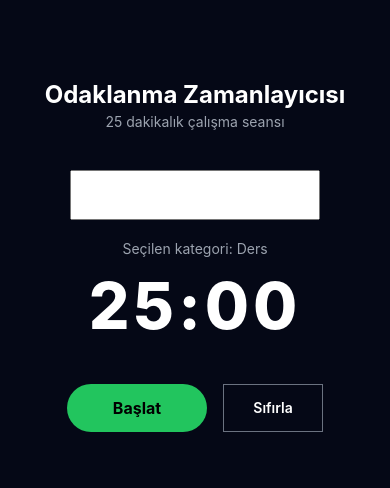
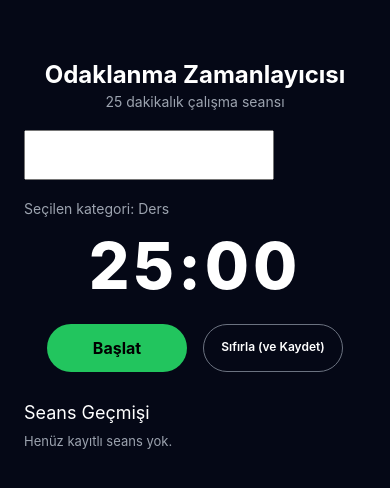
Before and after one commit to Semihozcaka/FocusApp, a React Native app: screen / in a window 390 px wide. Shown: the top 488 px of the page. Built offline with nearby package versions, Linux system fonts and the light colour scheme.

Commit message:
feat: save focus sessions and show session history

```diff
--- a/App.tsx
+++ b/App.tsx
@@ -1,11 +1,27 @@
+import React, { useEffect, useState } from 'react';
+import {
+  View,
+  Text,
+  StyleSheet,
+  TouchableOpacity,
+  ScrollView,
+} from 'react-native';
+import AsyncStorage from '@react-native-async-storage/async-storage';
 import { Picker } from '@react-native-picker/picker';
-import React, { useEffect, useState } from 'react';
-import { StyleSheet, Text, TouchableOpacity, View } from 'react-native';
-//gün2 katagori
+
 const WORK_MINUTES = 25;
 
+type FocusSession = {
+  id: string;
+  category: string;
+  durationSeconds: number;
+  createdAt: string;
+};
+
 function formatTime(totalSeconds: number) {
-  const minutes = Math.floor(totalSeconds / 60).toString().padStart(2, '0');
+  const minutes = Math.floor(totalSeconds / 60)
+    .toString()
+    .padStart(2, '0');
   const seconds = (totalSeconds % 60).toString().padStart(2, '0');
   return `${minutes}:${seconds}`;
 }
@@ -13,8 +29,26 @@ function formatTime(totalSeconds: number) {
 export default function App() {
   const [secondsLeft, setSecondsLeft] = useState(WORK_MINUTES * 60);
   const [isRunning, setIsRunning] = useState(false);
-  const [category, setCategory] = useState("Ders");
+  const [category, setCategory] = useState('Ders');
+  const [sessions, setSessions] = useState<FocusSession[]>([]);
 
+  // Uygulama açıldığında eski seansları yükle
+  useEffect(() => {
+    loadSessions();
+  }, []);
+
+  const loadSessions = async () => {
+    try {
+      const json = await AsyncStorage.getItem('sessions');
+      if (json) {
+        setSessions(JSON.parse(json));
+      }
+    } catch (e) {
+      console.log('Session load error:', e);
+    }
+  };
+
+  // Zamanlayıcı
   useEffect(() => {
     if (!isRunning) return;
 
@@ -22,6 +56,8 @@ export default function App() {
       setSecondsLeft(prev => {
         if (prev <= 1) {
           clearInterval(intervalId);
+          // süre bittiğinde seansı kaydet
+          saveCurrentSession(prev);
           return 0;
         }
         return prev - 1;
@@ -33,25 +69,50 @@ export default function App() {
 
   const handleStartPause = () => {
     if (secondsLeft === 0) {
+      // bittiyse tekrar başlatmadan önce resetle
       setSecondsLeft(WORK_MINUTES * 60);
     }
     setIsRunning(prev => !prev);
   };
 
-  const handleReset = () => {
+  const handleReset = async () => {
+    // Kullanıcı süreyi sıfırlıyorsa ve sayaç tam dolu değilse seansı kaydedelim
+    if (secondsLeft !== WORK_MINUTES * 60) {
+      await saveCurrentSession(secondsLeft);
+    }
     setIsRunning(false);
     setSecondsLeft(WORK_MINUTES * 60);
+  };
+
+  const saveCurrentSession = async (currentSecondsLeft: number) => {
+    try {
+      const durationSeconds = WORK_MINUTES * 60 - currentSecondsLeft;
+      if (durationSeconds <= 0) return;
+
+      const newSession: FocusSession = {
+        id: Date.now().toString(),
+        category,
+        durationSeconds,
+        createdAt: new Date().toISOString(),
+      };
+
+      const updated = [...sessions, newSession];
+      setSessions(updated);
+      await AsyncStorage.setItem('sessions', JSON.stringify(updated));
+    } catch (e) {
+      console.log('Session save error:', e);
+    }
   };
 
   return (
     <View style={styles.container}>
       <Text style={styles.title}>Odaklanma Zamanlayıcısı</Text>
       <Text style={styles.subtitle}>25 dakikalık çalışma seansı</Text>
+
       <View style={{ marginBottom: 20 }}>
-
         <Picker
           selectedValue={category}
-          onValueChange={(itemValue) => setCategory(itemValue)}
+          onValueChange={itemValue => setCategory(itemValue)}
           style={{ width: 250, height: 50, color: 'white' }}
           dropdownIconColor="white"
         >
@@ -67,20 +128,56 @@ export default function App() {
         Seçilen kategori: {category}
       </Text>
 
-
       <Text style={styles.timer}>{formatTime(secondsLeft)}</Text>
 
       <View style={styles.buttonsRow}>
-        <TouchableOpacity style={styles.primaryButton} onPress={handleStartPause}>
+        <TouchableOpacity
+          style={styles.primaryButton}
+          onPress={handleStartPause}
+        >
           <Text style={styles.primaryButtonText}>
-            {isRunning ? 'Durdur' : secondsLeft === 0 ? 'Yeniden Başlat' : 'Başlat'}
+            {isRunning
+              ? 'Durdur'
+              : secondsLeft === 0
+              ? 'Yeniden Başlat'
+              : 'Başlat'}
           </Text>
         </TouchableOpacity>
 
         <TouchableOpacity style={styles.secondaryButton} onPress={handleReset}>
-          <Text style={styles.secondaryButtonText}>Sıfırla</Text>
+          <Text style={styles.secondaryButtonText}>Sıfırla (ve Kaydet)</Text>
         </TouchableOpacity>
       </View>
+
+      <ScrollView
+        style={styles.sessionsList}
+        contentContainerStyle={{ paddingBottom: 40 }}
+      >
+        <Text style={styles.sessionsTitle}>Seans Geçmişi</Text>
+
+        {sessions.length === 0 ? (
+          <Text style={styles.emptyText}>Henüz kayıtlı seans yok.</Text>
+        ) : (
+          sessions.map(session => (
+            <View key={session.id} style={styles.sessionCard}>
+              <Text style={styles.sessionText}>
+                Kategori: {session.category}
+              </Text>
+              <Text style={styles.sessionText}>
+                Süre: {Math.floor(session.durationSeconds / 60)} dakika {session.durationSeconds % 60} saniye
+                </Text>
+
+              <Text style={styles.sessionText}>
+                Tarih:{' '}
+                {new Date(session.createdAt).toLocaleString('tr-TR', {
+                  dateStyle: 'short',
+                  timeStyle: 'short',
+                })}
+              </Text>
+            </View>
+          ))
+        )}
+      </ScrollView>
     </View>
   );
 }
@@ -89,31 +186,34 @@ const styles = StyleSheet.create({
   container: {
     flex: 1,
     paddingHorizontal: 24,
-    paddingTop: 80,
+    paddingTop: 60,
     backgroundColor: '#050816',
-    alignItems: 'center',
   },
   title: {
     fontSize: 24,
     fontWeight: '700',
     color: 'white',
     marginBottom: 4,
+    textAlign: 'center',
   },
   subtitle: {
     fontSize: 14,
     color: '#9ca3af',
-    marginBottom: 40,
+    marginBottom: 20,
+    textAlign: 'center',
   },
   timer: {
     fontSize: 64,
     fontWeight: '800',
     color: 'white',
     letterSpacing: 4,
-    marginBottom: 40,
+    marginBottom: 20,
+    textAlign: 'center',
   },
   buttonsRow: {
     flexDirection: 'row',
     gap: 16,
+    justifyContent: 'center',
   },
   primaryButton: {
     backgroundColor: '#22c55e',
@@ -131,14 +231,37 @@ const styles = StyleSheet.create({
   secondaryButton: {
     borderColor: '#6b7280',
     borderWidth: 1,
-    paddingHorizontal: 24,
+    paddingHorizontal: 16,
     paddingVertical: 14,
-    minWidth: 100,
+    borderRadius: 999,
+    minWidth: 140,
     alignItems: 'center',
   },
   secondaryButtonText: {
     color: 'white',
     fontWeight: '600',
-    fontSize: 14,
+    fontSize: 12,
+  },
+  sessionsList: {
+    marginTop: 30,
+  },
+  sessionsTitle: {
+    color: 'white',
+    fontSize: 18,
+    marginBottom: 10,
+  },
+  sessionCard: {
+    backgroundColor: '#1f2937',
+    borderRadius: 10,
+    padding: 10,
+    marginBottom: 10,
+  },
+  sessionText: {
+    color: 'white',
+    fontSize: 13,
+  },
+  emptyText: {
+    color: '#9ca3af',
+    fontSize: 13,
   },
 });
```
